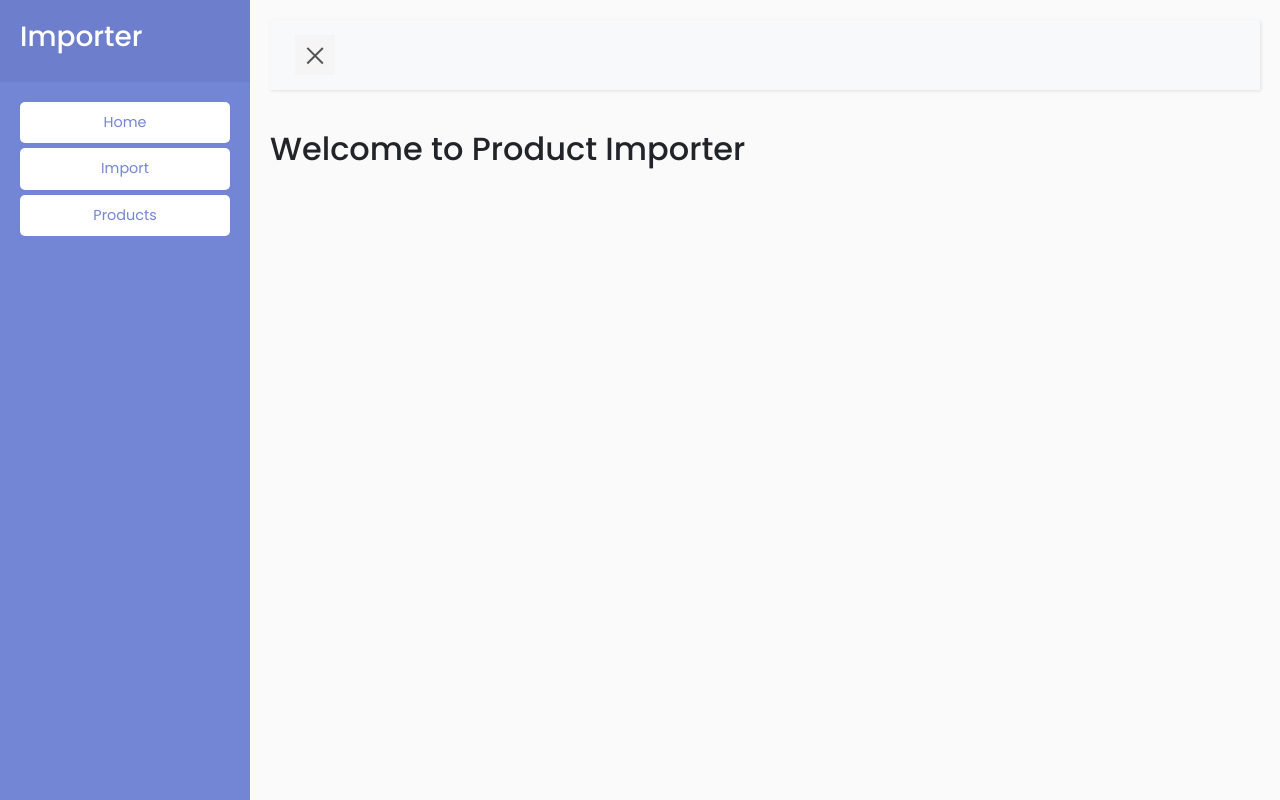
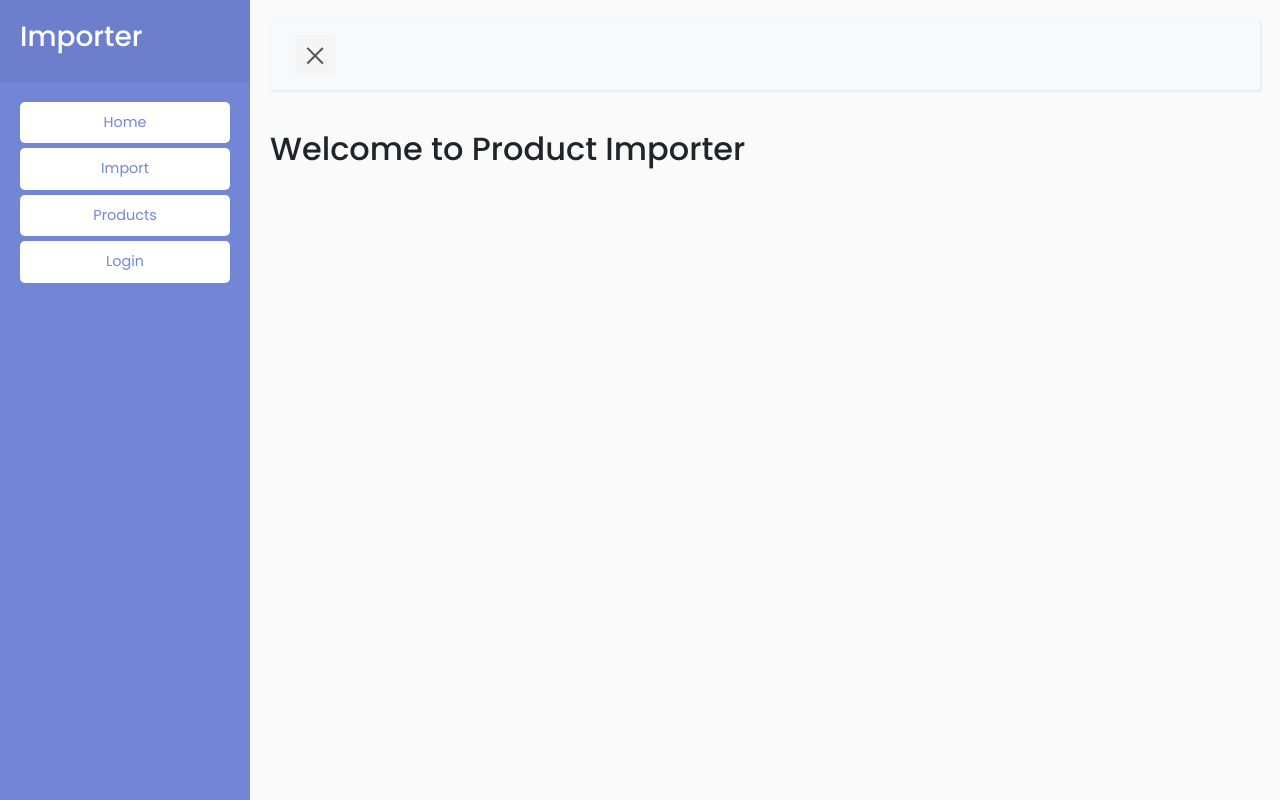
Before and after one commit to vipinc007/ProductImporter, a Flask app: page / in a window 1280 px wide. Run offline with Flask 2, Linux system fonts and the light colour scheme; some libraries are stand-ins or nearby versions.

Commit message:
added new link in header

```diff
--- a/templates/common/layout.html
+++ b/templates/common/layout.html
@@ -56,7 +56,7 @@
                     <a href="{{ url_for('home') }}" class="download">Home</a>
                     <a href="{{ url_for('importer') }}" class="download">Import</a>
                     <a href="{{ url_for('products') }}" class="download">Products</a>
-
+                    <a href="login" class="download">Login</a>
                 </li>
 
             </ul>
```
